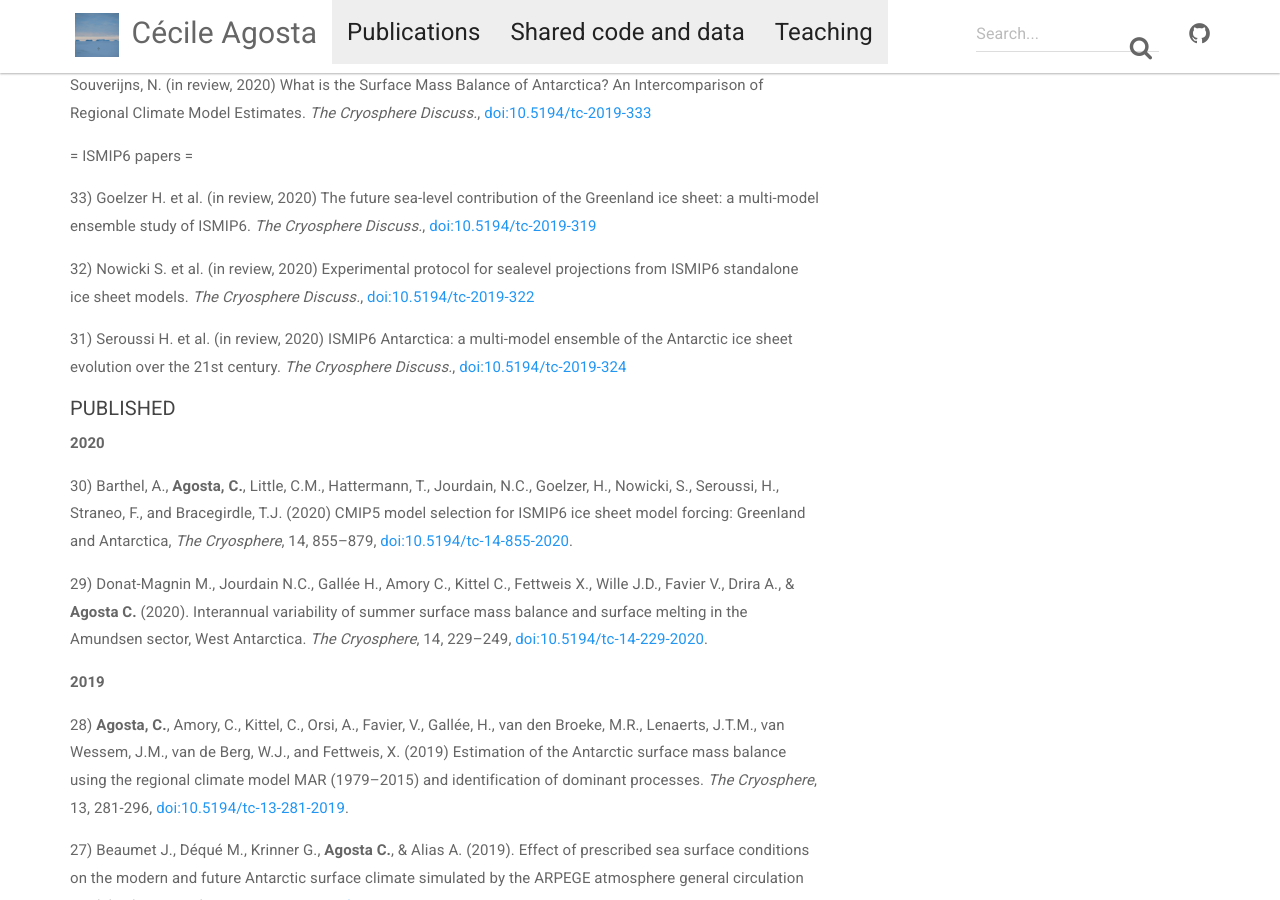
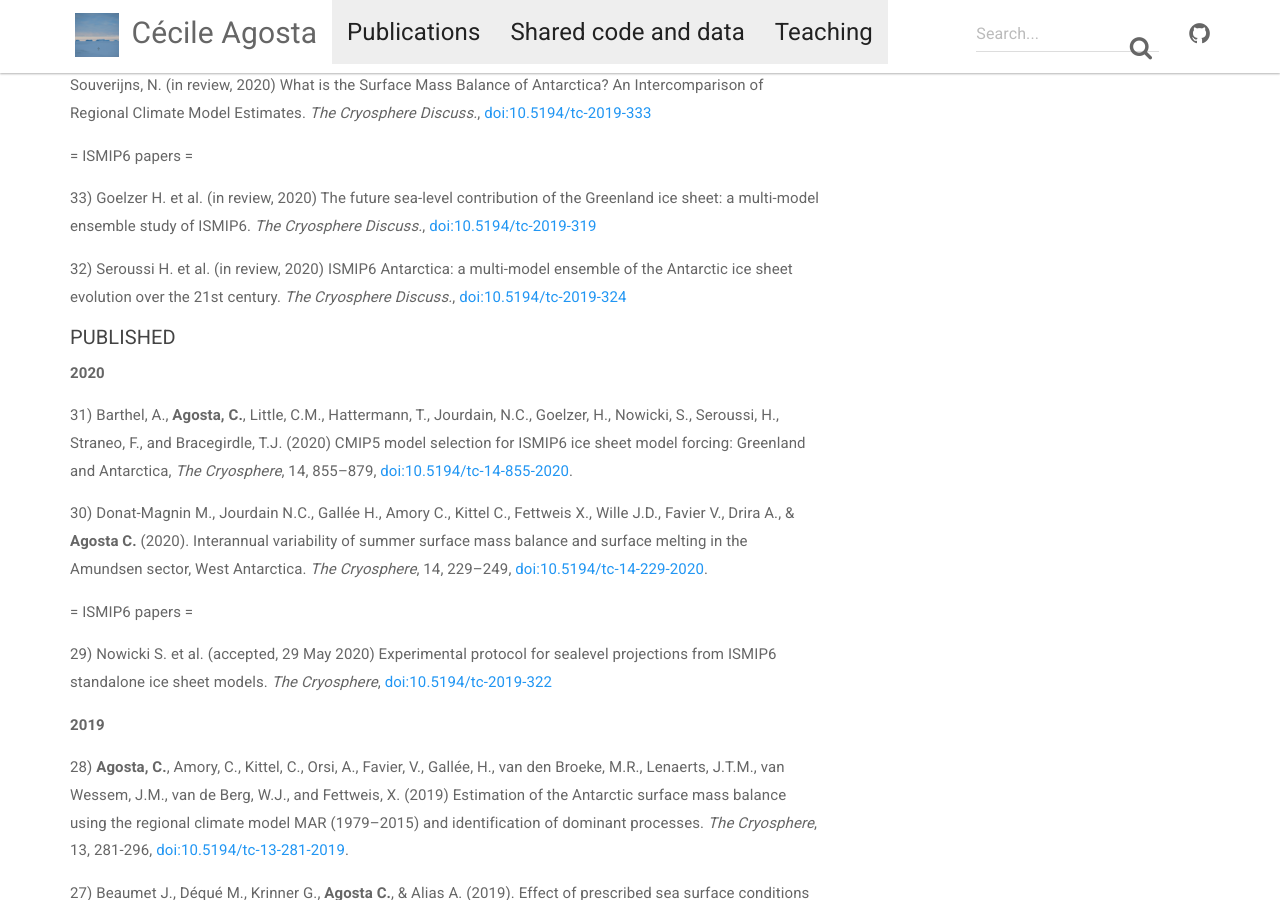
Before and after one commit to cecileagosta/cecileagosta.github.io, a Jekyll site: the page built from _docs/publications.md, in a window 1280 px wide and 900 px high, scrolled down 748 px. Built offline with Jekyll 4.4.1, drawn with Linux system fonts in a browser that asks for light colours; nearby versions of some CDN libraries.

Commit message:
Update publications.md

```diff
--- a/_docs/publications.md
+++ b/_docs/publications.md
@@ -29,18 +29,20 @@ permalink: /publications/
 
 33) Goelzer H. et al. (in review, 2020) The future sea-level contribution of the Greenland ice sheet: a multi-model ensemble study of ISMIP6. *The Cryosphere Discuss.*, [doi:10.5194/tc-2019-319](https://doi.org/10.5194/tc-2019-319)
 
-32) Nowicki S. et al. (in review, 2020) Experimental protocol for sealevel projections from ISMIP6 standalone ice sheet models. *The Cryosphere Discuss.*, [doi:10.5194/tc-2019-322](https://doi.org/10.5194/tc-2019-322)
-
-31) Seroussi H. et al. (in review, 2020) ISMIP6 Antarctica: a multi-model ensemble of the Antarctic ice sheet evolution over the 21st century. *The Cryosphere Discuss.*, [doi:10.5194/tc-2019-324](https://doi.org/10.5194/tc-2019-324)
+32) Seroussi H. et al. (in review, 2020) ISMIP6 Antarctica: a multi-model ensemble of the Antarctic ice sheet evolution over the 21st century. *The Cryosphere Discuss.*, [doi:10.5194/tc-2019-324](https://doi.org/10.5194/tc-2019-324)
 
 
 ##### PUBLISHED
 
 **2020**
 
-30) Barthel, A., **Agosta, C.**, Little, C.M., Hattermann, T., Jourdain, N.C., Goelzer, H., Nowicki, S., Seroussi, H., Straneo, F., and Bracegirdle, T.J. (2020) CMIP5 model selection for ISMIP6 ice sheet model forcing: Greenland and Antarctica, *The Cryosphere*, 14, 855–879, [doi:10.5194/tc-14-855-2020](https://doi.org/10.5194/tc-14-855-2020).
+31) Barthel, A., **Agosta, C.**, Little, C.M., Hattermann, T., Jourdain, N.C., Goelzer, H., Nowicki, S., Seroussi, H., Straneo, F., and Bracegirdle, T.J. (2020) CMIP5 model selection for ISMIP6 ice sheet model forcing: Greenland and Antarctica, *The Cryosphere*, 14, 855–879, [doi:10.5194/tc-14-855-2020](https://doi.org/10.5194/tc-14-855-2020).
 
-29) Donat-Magnin M., Jourdain N.C., Gallée H., Amory C., Kittel C., Fettweis X., Wille J.D., Favier V., Drira A., & **Agosta C.** (2020). Interannual variability of summer surface mass balance and surface melting in the Amundsen sector, West Antarctica. *The Cryosphere*, 14, 229–249, [doi:10.5194/tc-14-229-2020](https://doi.org/10.5194/tc-14-229-2020).
+30) Donat-Magnin M., Jourdain N.C., Gallée H., Amory C., Kittel C., Fettweis X., Wille J.D., Favier V., Drira A., & **Agosta C.** (2020). Interannual variability of summer surface mass balance and surface melting in the Amundsen sector, West Antarctica. *The Cryosphere*, 14, 229–249, [doi:10.5194/tc-14-229-2020](https://doi.org/10.5194/tc-14-229-2020).
+
+= ISMIP6 papers =
+
+29) Nowicki S. et al. (accepted, 29 May 2020) Experimental protocol for sealevel projections from ISMIP6 standalone ice sheet models. *The Cryosphere*, [doi:10.5194/tc-2019-322](https://doi.org/10.5194/tc-2019-322)
 
 **2019**
 
```
